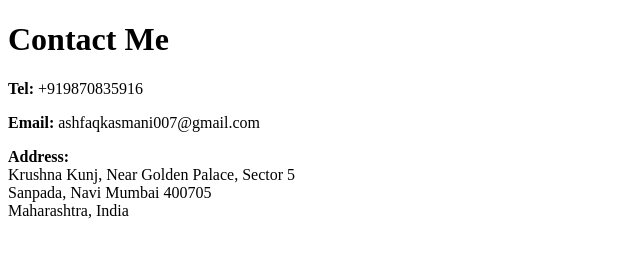
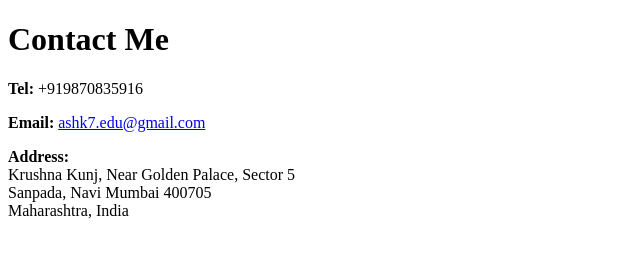
Before and after one commit to ashk7edu/myresume, a plain HTML site: page public/Contact.html in a window 1280 px wide. Shown: the whole page, without its empty margins (0-640 px from the left). Drawn offline with Linux system fonts and the light colour scheme.

Commit message:
Update Contact.html

```diff
--- a/public/Contact.html
+++ b/public/Contact.html
@@ -7,7 +7,7 @@
 <body>
     <h1>Contact Me</h1>
 <p><strong>Tel: </strong>+919870835916</p>
-<p><strong>Email: </strong>ashfaqkasmani007@gmail.com</p>
+<p><strong>Email: </strong><a href="mailto:ashk7.edu@gmail.com">ashk7.edu@gmail.com</a></p>
 <p><strong>Address:</strong><br>
   Krushna Kunj, Near Golden Palace, Sector 5<br>
   Sanpada, Navi Mumbai 400705<br>
```
